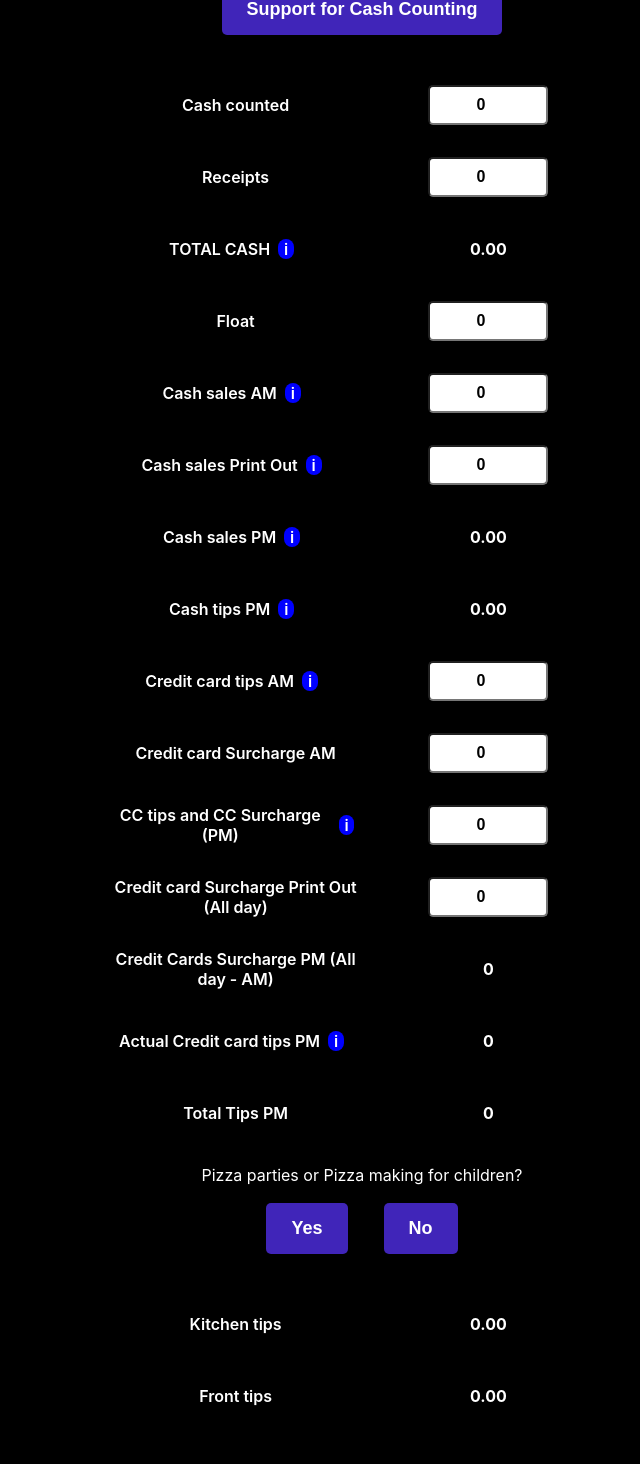
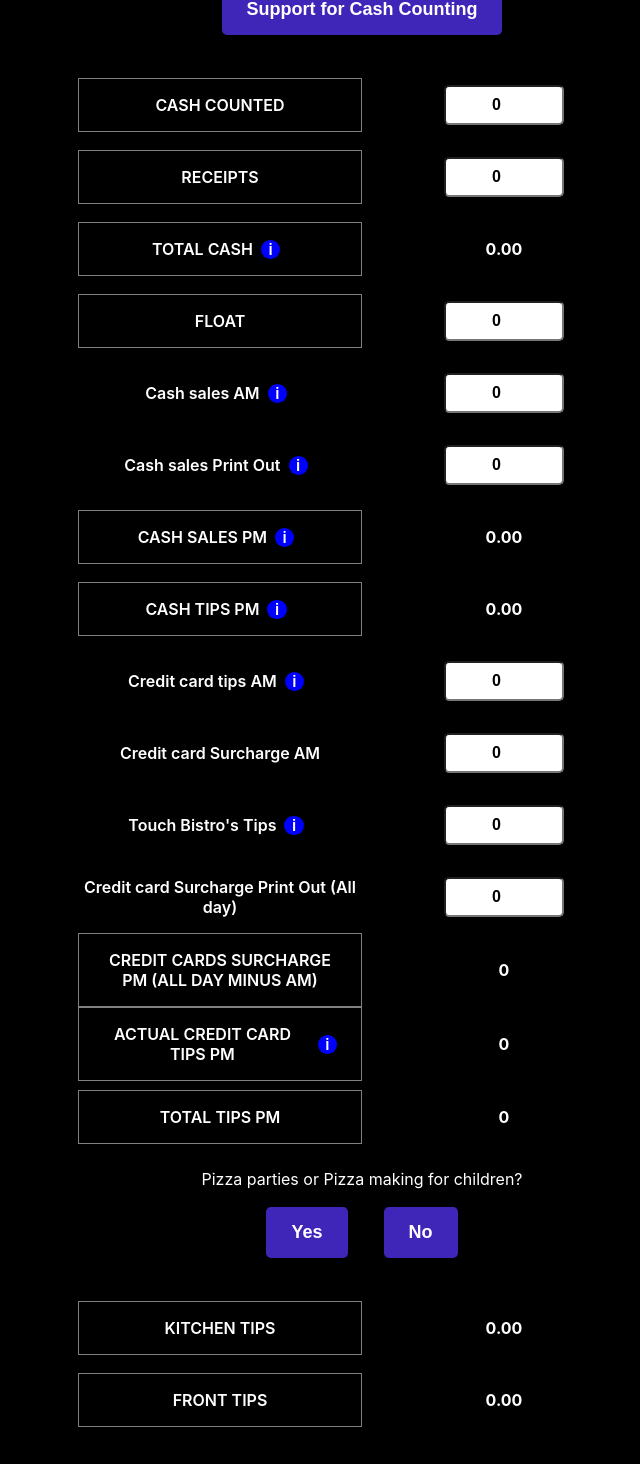
Before and after one commit to manuelcasanova/rmf, a React (Create React App) app in the folder client/: page /pm in a window 1280 px wide. Shown: the part 296-1760 px from the top of the page, without its empty margins (278-918 px from the left). Built offline with nearby package versions, Linux system fonts and the light colour scheme; no server answers.

Commit message:
Add sundays to balance 3 instructors. Highlight the rows that go into the physical sheet

```diff
--- a/client/src/App.css
+++ b/client/src/App.css
@@ -46,6 +46,12 @@
 @keyframes spin {
   0% { transform: rotate(0deg); }
   100% { transform: rotate(360deg); }
+}
+
+.highlight {
+
+  border: 1px solid grey;
+  padding: 1em
 }
 
 .error-text {
@@ -299,6 +305,7 @@ label {
 
 .inline {
   display: flex;
+  align-items: center;
 }
 
 .info {
@@ -311,6 +318,8 @@ label {
   margin: 0 0.5em 0;
   cursor: pointer;
   color: white;
+  height: 1em;
+  padding: 0.6em;
 }
 
 .info-red {
--- a/client/src/Components/ClosingAM.jsx
+++ b/client/src/Components/ClosingAM.jsx
@@ -95,7 +95,7 @@ export default function ClosingAM() {
             <TotalCash />
 
             <div className='inline'>
-              <label className='inline-label'>Cash sales<div className={color !== 'blue' ? "info" : "info-red"} onClick={showCashSalesInfo}>i</div></label>
+              <label className='inline-label highlight'>CASH SALES<div className={color !== 'blue' ? "info" : "info-red"} onClick={showCashSalesInfo}>i</div></label>
 
               <input type="number" className='money-input' value={cashSales} onChange={(e) => setCashSales(e.target.value)}
                 onClick={() => setCashSales("")}
@@ -106,7 +106,7 @@ export default function ClosingAM() {
             {cashSalesInfo && <div className='info-message'>Cash on print out</div>}
 
             <div className='inline'>
-              <label className='inline-label'>Cash tips<div className={color !== 'blue' ? "info" : "info-red"} onClick={showCashTipsInfo}>i</div></label>
+              <label className='inline-label highlight'>CASH TIPS<div className={color !== 'blue' ? "info" : "info-red"} onClick={showCashTipsInfo}>i</div></label>
               <div className='money-input'>{!isNaN(cashTips) && cashTips}</div>
               {isNaN(cashTips)
                 &&
@@ -118,7 +118,7 @@ export default function ClosingAM() {
             {cashTipsInfo && <div className='info-message'>Cash tips = Total cash - Float - Cash sales</div>}
 
             <div className='inline'>
-              <label className='inline-label'>CC tips and CC Surcharge<div className={color !== 'blue' ? "info" : "info-red"} onClick={showCreditCardTipsInfo}>i</div></label>
+              <label className='inline-label'>Touch Bistro's tips<div className={color !== 'blue' ? "info" : "info-red"} onClick={showCreditCardTipsInfo}>i</div></label>
 
               <input type="number" className='money-input' value={creditCardsTipsAM} onChange={(e) => setCreditCardsTipsAM(e.target.value)} onClick={() => setCreditCardsTipsAM("")}
                 onFocus={() => setCreditCardsTipsAM("")}></input>
@@ -126,11 +126,11 @@ export default function ClosingAM() {
 
             </div>
 
-            {creditCardTipsInfo && <div className='info-message'>Tips paid on Touch Bistro's print out</div>}
+            {creditCardTipsInfo && <div className='info-message'>Tips paid on Touch Bistro's print out (includes CC surcharge)</div>}
 
 
             <div className='inline'>
-              <label className='inline-label'>Credit Card Surcharge</label>
+              <label className='inline-label highlight'>CREDIT CARD SURCHARGE</label>
 
               <input type="number" className='money-input' value={creditCardsSurchargeAM} onChange={(e) => setCreditCardsSurchargeAM(e.target.value)} onClick={() => setCreditCardsSurchargeAM("")}
                 onFocus={() => setCreditCardsSurchargeAM("")}></input>
@@ -139,7 +139,7 @@ export default function ClosingAM() {
             </div>
 
                         <div className='inline'>
-              <label className='inline-label'>Actual Credit Card Tips</label>
+              <label className='inline-label highlight'>ACTUAL CREDIT CARD TIPS</label>
               <div className='money-input'>{
 
                 creditCardsTipsAM
@@ -162,7 +162,7 @@ export default function ClosingAM() {
 
 
             <div className='inline'>
-              <label className='inline-label'>Total tips</label>
+              <label className='inline-label highlight'>TOTAL TIPS</label>
               <div className='money-input'>{
 
                 creditCardsTipsAM
--- a/client/src/Components/ClosingPM.jsx
+++ b/client/src/Components/ClosingPM.jsx
@@ -152,7 +152,7 @@ export default function ClosingPM() {
 
 
             <div className='inline'>
-              <label className='inline-label'>Cash sales PM<div className={color !== 'blue' ? "info" : "info-red"} onClick={showCashSalesPMInfo}>i</div></label>
+              <label className='inline-label highlight'>CASH SALES PM<div className={color !== 'blue' ? "info" : "info-red"} onClick={showCashSalesPMInfo}>i</div></label>
               <div className='money-input'>{!isNaN(cashSalesPM) && cashSalesPM}</div>
               {isNaN(cashSalesPM)
                 &&
@@ -164,7 +164,7 @@ export default function ClosingPM() {
 
 
             <div className='inline'>
-              <label className='inline-label'>Cash tips PM<div className={color !== 'blue' ? "info" : "info-red"} onClick={showCashTipsInfo}>i</div></label>
+              <label className='inline-label highlight'>CASH TIPS PM<div className={color !== 'blue' ? "info" : "info-red"} onClick={showCashTipsInfo}>i</div></label>
               <div className='money-input'>{!isNaN(cashTipsPM) && cashTipsPM}</div>
               {isNaN(cashTipsPM)
                 &&
@@ -190,12 +190,12 @@ export default function ClosingPM() {
             </div>
 
             <div className='inline'>
-              <label className='inline-label'>CC tips and CC Surcharge (PM)<div className={color !== 'blue' ? "info" : "info-red"} onClick={showCreditCardsTipsPrintOutInfo}>i</div></label>
+              <label className='inline-label'>Touch Bistro's Tips<div className={color !== 'blue' ? "info" : "info-red"} onClick={showCreditCardsTipsPrintOutInfo}>i</div></label>
               <input type="number" className='money-input' value={creditCardsTipsPrintOut} onChange={(e) => setCreditCardsTipsPrintOut(e.target.value)} onClick={() => setCreditCardsTipsPrintOut("")}
                 onFocus={() => setCreditCardsTipsPrintOut("")}></input>
             </div>
 
-            {creditCardsPrintOutInfo && <div className='info-message'>Credit Card Tips paid on Touch Bistro's print out</div>}
+            {creditCardsPrintOutInfo && <div className='info-message'>Credit Card Tips paid on Touch Bistro's print out (include CC surcharge)</div>}
 
                         <div className='inline'>
               <label className='inline-label'>Credit card Surcharge Print Out (All day)</label>
@@ -204,7 +204,7 @@ export default function ClosingPM() {
             </div>
 
                         <div className='inline'>
-              <label className='inline-label'>Credit Cards Surcharge PM (All day - AM)</label>
+              <label className='inline-label highlight'>CREDIT CARDS SURCHARGE PM (ALL DAY MINUS AM)</label>
               <div className='money-input'>{creditCardsTipsAM && creditCardsTipsPrintOut &&
               roundToTwo(creditCardsSurchargePM) -
               roundToTwo(creditCardsSurchargeAM)
@@ -218,7 +218,7 @@ export default function ClosingPM() {
             </div>
 
             <div className='inline'>
-              <label className='inline-label'>Actual Credit card tips PM<div className={color !== 'blue' ? "info" : "info-red"} onClick={showCreditCardsTipsPMInfo}>i</div></label>
+              <label className='inline-label highlight'>ACTUAL CREDIT CARD TIPS PM<div className={color !== 'blue' ? "info" : "info-red"} onClick={showCreditCardsTipsPMInfo}>i</div></label>
               <div className='money-input'>{creditCardsTipsAM && creditCardsTipsPrintOut &&
               roundToTwo(
               roundToTwo(creditCardsTipsPrintOut) -
@@ -240,7 +240,7 @@ export default function ClosingPM() {
 
 
             <div className='inline'>
-              <label className='inline-label'>Total Tips PM</label>
+              <label className='inline-label highlight'>TOTAL TIPS PM</label>
               <div className='money-input'>{creditCardsTipsAM && creditCardsTipsPrintOut &&
               roundToTwo(
               roundToTwo(totalTipsAndSurchargePM)
--- a/client/src/Components/SubComponents/PizzaParties.jsx
+++ b/client/src/Components/SubComponents/PizzaParties.jsx
@@ -109,7 +109,7 @@ const PizzaParties = ({ isAM }) => {
       </div>
 
       {pizzaTips !== 0 && supportServerInfo &&
-        <div className='error-message'>Do not forget that the pizza making servers may have as well work as support over the shift. Tip accordingly.</div>
+        <div className='error-message'>Do not forget that the pizza making servers may have as well work as server or server support over the shift. Tip accordingly.</div>
       }
 
       <div className='inline'>
--- a/client/src/Components/SubComponents/TipsDistribution.jsx
+++ b/client/src/Components/SubComponents/TipsDistribution.jsx
@@ -21,6 +21,7 @@ export default function TipsDistribution({ isAM }) {
     frontTipsPM,
     fullTips,
     assistantTips,
+    sundaysPizzaTip,
 
     //Prices
 
@@ -77,6 +78,9 @@ export default function TipsDistribution({ isAM }) {
     instructor1FieldTrip, setInstructor1FieldTrip,
     instructor2FieldTrip, setInstructor2FieldTrip,
     instructor3FieldTrip, setInstructor3FieldTrip,
+    instructor1Sunday, setInstructor1Sunday,
+    instructor2Sunday, setInstructor2Sunday,
+    instructor3Sunday, setInstructor3Sunday,
     totalInstructor1,
     totalInstructor2,
     totalInstructor3,
@@ -85,12 +89,13 @@ export default function TipsDistribution({ isAM }) {
 
   } = useContext(AppContext);
 
+
   return (
 
     <>
       <section className='tips'>
         <div className='inline'>
-          <label className='inline-label'>Kitchen tips</label>
+          <label className='inline-label highlight'>KITCHEN TIPS</label>
           <div className='tips-input'>
 
             {!isNaN(pizzaTips) && (isAM ? kitchenTips : kitchenTipsPM)}
@@ -103,7 +108,7 @@ export default function TipsDistribution({ isAM }) {
 
 
         <div className='inline'>
-          <label className='inline-label'>Front tips</label>
+          <label className='inline-label highlight'>FRONT TIPS</label>
           <div className='tips-input'>{!isNaN(pizzaTips) && (isAM ? frontTips : frontTipsPM)}</div>
           {isNaN(pizzaTips)
             &&
@@ -284,6 +289,14 @@ export default function TipsDistribution({ isAM }) {
               </div>
 
 
+              <div className='instructor-detail'>
+
+                <div>Sunday hours:</div>
+                <input type="number" value={instructor1Sunday} className="instructor-detail-input" onChange={(e) => setInstructor1Sunday(e.target.value)} onFocus={() => setInstructor1Sunday("")} onClick={() => setInstructor1Sunday("")}></input>
+                <div >{frontTips !== 0 && instructor1Sunday !== "" && (parseFloat(instructor1Sunday) * sundaysPizzaTip).toFixed(2)}</div>
+              </div>
+
+
 
               <div className='instructor-detail'>Total Instructor 1: {totalInstructor1} $</div>
 
@@ -326,9 +339,15 @@ export default function TipsDistribution({ isAM }) {
                 <div >{frontTips !== 0 && instructor2FieldTrip !== "" && (parseFloat(instructor2FieldTrip) * fieldTripPrice * pizzaTipsPercent / 100).toFixed(2)}</div>
               </div>
 
+              <div className='instructor-detail'>
+
+                <div>Sunday hours:</div>
+                <input type="number" value={instructor2Sunday} className="instructor-detail-input" onChange={(e) => setInstructor2Sunday(e.target.value)} onFocus={() => setInstructor2Sunday("")} onClick={() => setInstructor2Sunday("")}></input>
+                <div >{frontTips !== 0 && instructor2Sunday !== "" && (parseFloat(instructor2Sunday) * sundaysPizzaTip).toFixed(2)}</div>
+              </div>
 
 
-              <div className='instructor-detail'>Total Instructor 1: {totalInstructor2} $</div>
+              <div className='instructor-detail'>Total Instructor 2: {totalInstructor2} $</div>
 
             </div>
 
@@ -369,6 +388,12 @@ export default function TipsDistribution({ isAM }) {
                 <div >{frontTips !== 0 && instructor3FieldTrip !== "" && (parseFloat(instructor3FieldTrip) * fieldTripPrice * pizzaTipsPercent / 100).toFixed(2)}</div>
               </div>
 
+              <div className='instructor-detail'>
+
+                <div>Sunday hours:</div>
+                <input type="number" value={instructor3Sunday} className="instructor-detail-input" onChange={(e) => setInstructor3Sunday(e.target.value)} onFocus={() => setInstructor3Sunday("")} onClick={() => setInstructor3Sunday("")}></input>
+                <div >{frontTips !== 0 && instructor3Sunday !== "" && (parseFloat(instructor3Sunday) * sundaysPizzaTip).toFixed(2)}</div>
+              </div>
 
 
               <div className='instructor-detail'>Total Instructor 3: {totalInstructor3} $</div>
--- a/client/src/Components/SubComponents/TotalCash.jsx
+++ b/client/src/Components/SubComponents/TotalCash.jsx
@@ -30,25 +30,25 @@ export default function TotalCash() {
     <>
       {!cashCount && (
         <div className='inline'>
-          <label className='inline-label'>Cash counted</label>
+          <label className='inline-label highlight'>CASH COUNTED</label>
           <input type="number" className='money-input' value={cashCounted} onChange={handleCashCountChange} onClick={() => setCashCounted("")} onFocus={() => setCashCounted("")} />
         </div>
       )}
 
       {cashCount && (
         <div className='inline'>
-          <label className='inline-label'>Cash counted</label>
+          <label className='inline-label highlight'>CASH COUNTED</label>
           <div className='money-input'>{cash}</div>
         </div>
       )}
 
       <div className='inline'>
-        <label className='inline-label'>Receipts</label>
+        <label className='inline-label highlight'>RECEIPTS</label>
         <input type="number" className='money-input' value={receipts} onChange={(e) => setReceipts(e.target.value)} onClick={() => setReceipts("")} onFocus={() => setReceipts("")} />
       </div>
 
       <div className='inline'>
-        <label className='inline-label' onClick={showTotalCashInfo}>TOTAL CASH <div className={color !== 'blue' ? "info" : "info-red"} onClick={showTotalHoursInfo}>i</div></label>
+        <label className='inline-label highlight' onClick={showTotalCashInfo}>TOTAL CASH <div className={color !== 'blue' ? "info" : "info-red"} onClick={showTotalHoursInfo}>i</div></label>
         <div className='money-input'>{!isNaN(totalCash.toFixed(2)) && totalCash.toFixed(2)}</div>
 
         {isNaN(totalCash.toFixed(2)) && <ErrorMessageInputField />}
@@ -57,7 +57,7 @@ export default function TotalCash() {
       {totalCashInfo && <div className='info-message'>Cash counted + receipts</div>}
 
       <div className='inline'>
-        <label className='inline-label'>Float</label>
+        <label className='inline-label highlight'>FLOAT</label>
         <input type="number" className='money-input' value={float} onChange={(e) => setFloat(e.target.value)} onClick={() => setFloat("")} onFocus={() => setFloat("")} />
       </div>
     </>
--- a/client/src/Components/SubComponents/Totals.jsx
+++ b/client/src/Components/SubComponents/Totals.jsx
@@ -35,7 +35,7 @@ export default function Totals({ isAM }) {
   return (
     <section className='summary'>
       <div className='inline'>
-        <label className='inline-label'>TOTAL HOURS <div className={color !== 'blue' ? "info" : "info-red"} onClick={showTotalHoursInfo}>i</div></label>
+        <label className='inline-label highlight'>TOTAL HOURS <div className={color !== 'blue' ? "info" : "info-red"} onClick={showTotalHoursInfo}>i</div></label>
         <div className='tips-input'>
           {!isNaN(totalHours.toFixed(2)) && totalHours.toFixed(2)}
           {isNaN(totalHours.toFixed(2)) && <ErrorMessageInputField />}
@@ -44,12 +44,12 @@ export default function Totals({ isAM }) {
       {totalHoursInfo && <div className='info-message'>Total hours considered for tips. It takes into consideration the difference between server and server support.</div>}
 
       <div className='inline'>
-        <label className='inline-label'>TIPS per HOUR</label>
+        <label className='inline-label highlight'>TIPS per HOUR</label>
         <div className='tips-input'>{totalHours !== 0 && (isAM ? tipsPerHour : tipsPerHourPM)().toFixed(2)}</div>
       </div>
 
       <div className='inline'>
-        <label className='inline-label'>NEW FLOAT <div className={color !== 'blue' ? "info" : "info-red"} onClick={showNewFloatInfo}>i</div></label>
+        <label className='inline-label highlight'>NEW FLOAT <div className={color !== 'blue' ? "info" : "info-red"} onClick={showNewFloatInfo}>i</div></label>
         <div className='tips-input'>{calculateNewFloat()}</div>
       </div>
 
```
Also changed, not shown: client/src/contexts/AppContext.js (+22 -0 lines).
